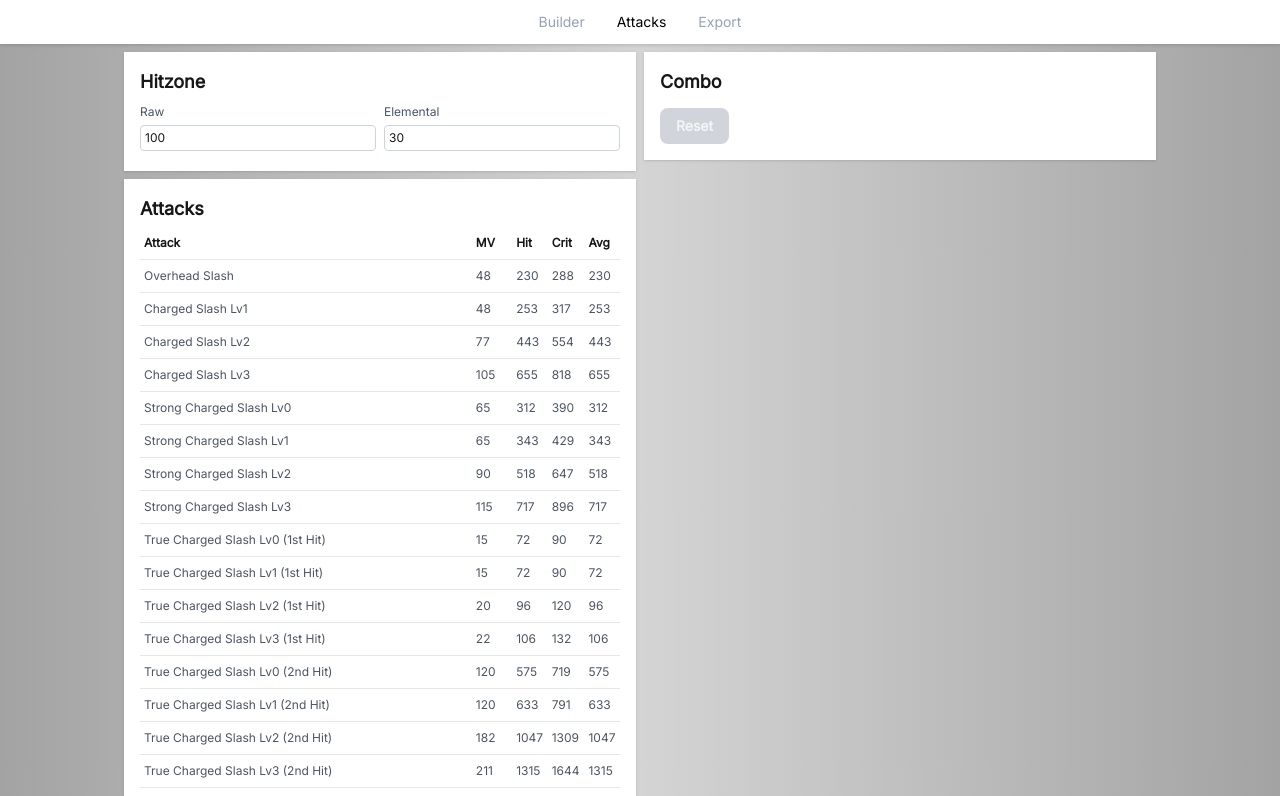
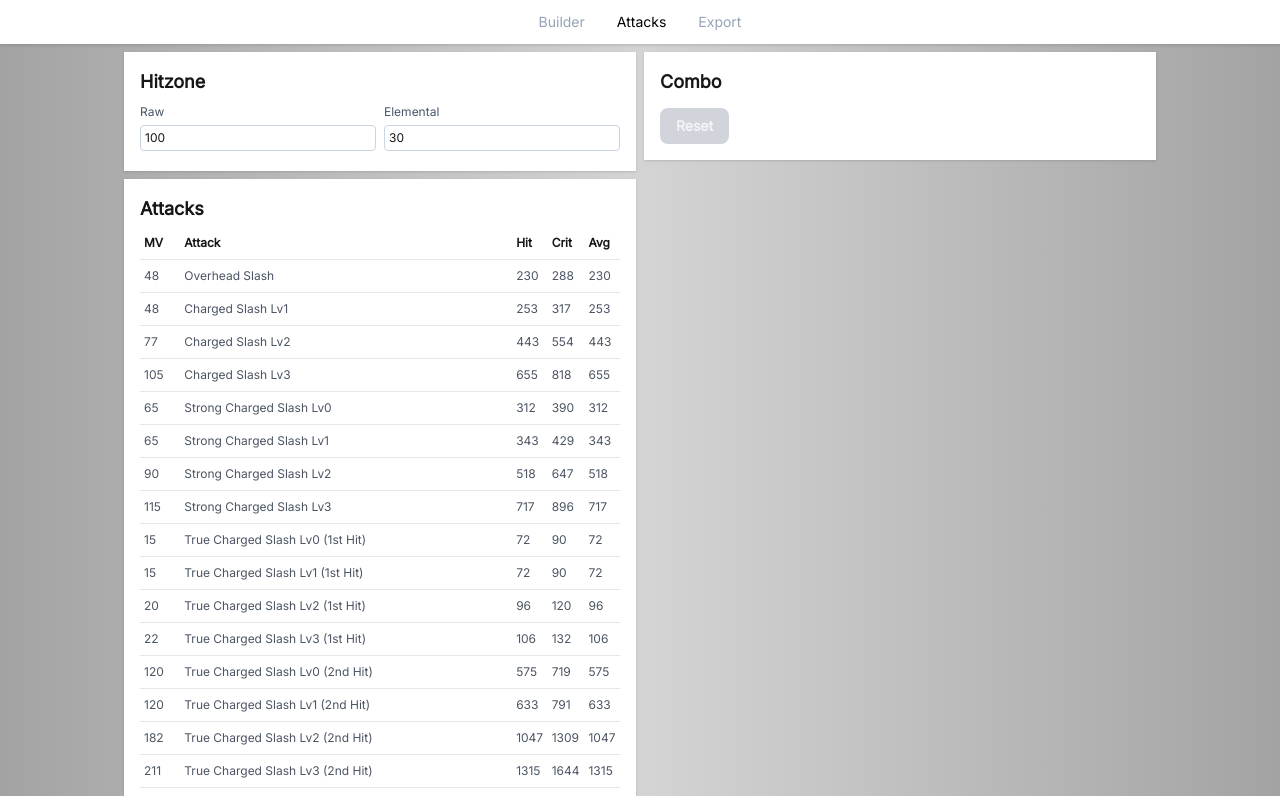
Before and after one commit to chanleyou/sunbreak-calculator, a Next.js app: page /attacks in a window 1280 px wide. Shown: the top 796 px of the page. Built offline with nearby package versions, Linux system fonts and the light colour scheme.

Commit message:
mouseover attacks to see damage breakdown

```diff
--- a/components/AttackRow.tsx
+++ b/components/AttackRow.tsx
@@ -25,14 +25,34 @@ export const AttackRow = ({ attack, model, short, onClick }: Props) => {
 
 	return (
 		<tr className="cursor-pointer" key={attack.name} onClick={onClick}>
+			{!short && <td>{mv ? mv : ""}</td>}
 			<td>{name}</td>
 			{!short && (
 				<>
-					<td>{mv ? mv : ""}</td>
-					<td>{hit}</td>
+					<td className="group relative">
+						{hit}
+						<div className="attack-mouseover">
+							<p>Raw: {Math.round(model.rawHit(attack))}</p>
+							<p>Ele: {Math.round(model.eleHit(attack))}</p>
+						</div>
+					</td>
 					{model.rampageSkills.includes("DullingStrike") && <td>{dullingStrikeHit}</td>}
-					<td>{noCrit ? "" : crit}</td>
-					{model.brutalStrikeChance > 0 && <td>{noCrit ? "" : brutalStrike}</td>}
+					<td className="group relative">
+						{noCrit ? "" : crit}
+						<div className="attack-mouseover">
+							<p>Raw: {Math.round(model.rawCrit(attack))}</p>
+							<p>Ele: {Math.round(model.eleCrit(attack))}</p>
+						</div>
+					</td>
+					{model.brutalStrikeChance > 0 && (
+						<td className="group relative">
+							{noCrit ? "" : brutalStrike}
+							<div className="attack-mouseover">
+								<p>Raw: {Math.round(model.brutalStrike(attack))}</p>
+								<p>Ele: {Math.round(model.eleHit(attack))}</p>
+							</div>
+						</td>
+					)}
 					{model.rampageSkills.includes("DullingStrike") && (
 						<td>{noCrit ? "" : dullingStrikeCrit}</td>
 					)}
--- a/components/RampageDecoPicker.tsx
+++ b/components/RampageDecoPicker.tsx
@@ -30,7 +30,7 @@ const RampageDecoPicker = ({ value, setValue, level, disabled }: Props) => {
 				{disabled ? "\u00a0" : value ? RampageSkills[value].name : `Rampage Slot [${level}]`}
 			</TextBox>
 			<Modal show={show} setShow={setShow} head={`Select Rampage Decoration ${level}`}>
-				<div className="overflow-scroll">
+				<div className="md:overflow-auto">
 					<table className="w-full text-left">
 						<thead>
 							<tr className="border-b border-gray-200">
--- a/components/WeaponPickerModal.tsx
+++ b/components/WeaponPickerModal.tsx
@@ -19,11 +19,16 @@ const WeaponPickerModal = ({ show, setShow, weapon, setWeapon }: Props) => {
 
 	const filteredWeapons = useMemo(() => {
 		if (!weaponType) return [];
+
 		return Weapons.filter((w) => {
 			if (w.type !== weaponType) return false;
 			if (onlyShowFullyUpgraded && w.rarity < 10) return false;
 			if (search === "") return true;
-			return w.name.toLowerCase().includes(search.toLowerCase());
+			if (w.name.toLowerCase().includes(search.toLowerCase())) return true;
+			if (w.element?.type.toLowerCase().includes(search.toLowerCase())) return true;
+			if (w.status?.type.toLowerCase().includes(search.toLowerCase())) return true;
+
+			return false;
 		});
 	}, [weaponType, search, onlyShowFullyUpgraded]);
 
--- a/model/index.ts
+++ b/model/index.ts
@@ -600,12 +600,14 @@ export const useModel = () => {
 
 	const attackAverage = useCallback(
 		(a: Attack) => {
+			const { noCrit } = a;
+
 			return sum(
 				(hit(a) * hitChance) / 100,
-				(crit(a) * critChance) / 100,
+				(crit(a) * (noCrit ? 0 : critChance)) / 100,
 				(dullHit(a) * dullHitChance) / 100,
-				(dullCrit(a) * dullCritChance) / 100,
-				(brutalStrike(a) * brutalStrikeChance) / 100,
+				(dullCrit(a) * (noCrit ? 0 : dullCritChance)) / 100,
+				(brutalStrike(a) * (noCrit ? 0 : brutalStrikeChance)) / 100,
 			);
 		},
 		[
--- a/pages/attacks.tsx
+++ b/pages/attacks.tsx
@@ -63,8 +63,8 @@ const Attacks: NextPage<Props> = ({ model }) => {
 					<table className="table-auto w-full text-left">
 						<thead>
 							<tr className="border-b border-gray-200">
+								<th>MV</th>
 								<th className="w-full">Attack</th>
-								<th>MV</th>
 								<th>Hit</th>
 								{model.hasDullingStrike && <th>DS Hit</th>}
 								<th>Crit</th>
--- a/styles/globals.css
+++ b/styles/globals.css
@@ -94,4 +94,8 @@
 	div.disabled {
 		@apply bg-neutral-100 text-neutral-50 border-neutral-300;
 	}
+
+	div.attack-mouseover {
+		@apply hidden pointer-events-none group-hover:block absolute text-xs p-1 z-50 min-w-max left-0 top-9 border border-gray-600 shadow bg-white;
+	}
 }
```
